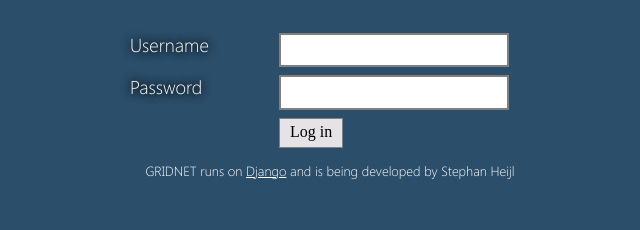
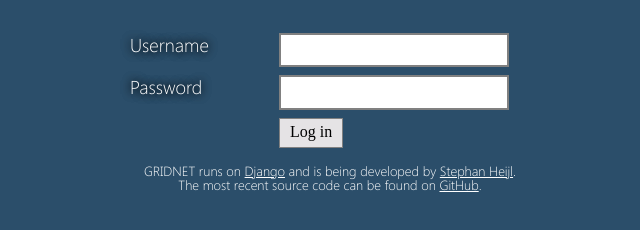
Before and after one commit to StephanHeijl/GRIDNET, a plain HTML site: page GRIDNETServerModule/ViewFiles/login.htm in a window 1280 px wide. Shown: the part 318-548 px from the top of the page, without its empty margins (310-950 px from the left). Drawn offline with nearby package versions, Linux system fonts and the light colour scheme; files whose address does not match are found by name.

Commit message:
Added github and personal homepage to login page

```diff
--- a/GRIDNETServerModule/ViewFiles/login.htm
+++ b/GRIDNETServerModule/ViewFiles/login.htm
@@ -43,7 +43,8 @@
 				</form>
 			</div>
 			<footer>
-				GRIDNET runs on <a href="http://www.django.com/">Django</a> and is being developed by Stephan Heijl<br/>
+				GRIDNET runs on <a href="http://www.django.com/" target=new title="Django Homepage">Django</a> and is being developed by <a href="http://www.stephanheijl.com" target=new title="Stephan's Homepage">Stephan Heijl</a>.<br/>
+				The most recent source code can be found on <a href="https://github.com/StephanHeijl/GRIDNET/" target=new title="GRIDNET GitHub page">GitHub</a>.
 			</footer>
 		</div>
 	</body>
```
